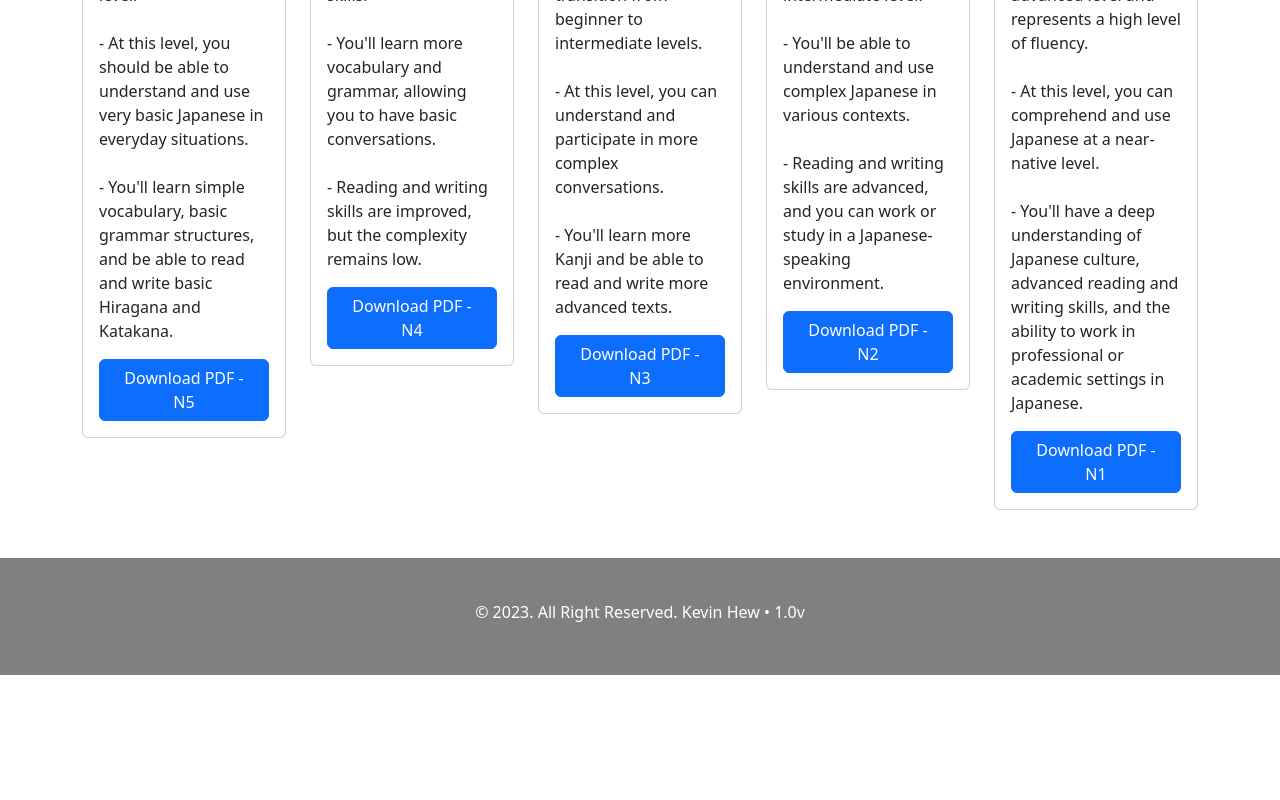
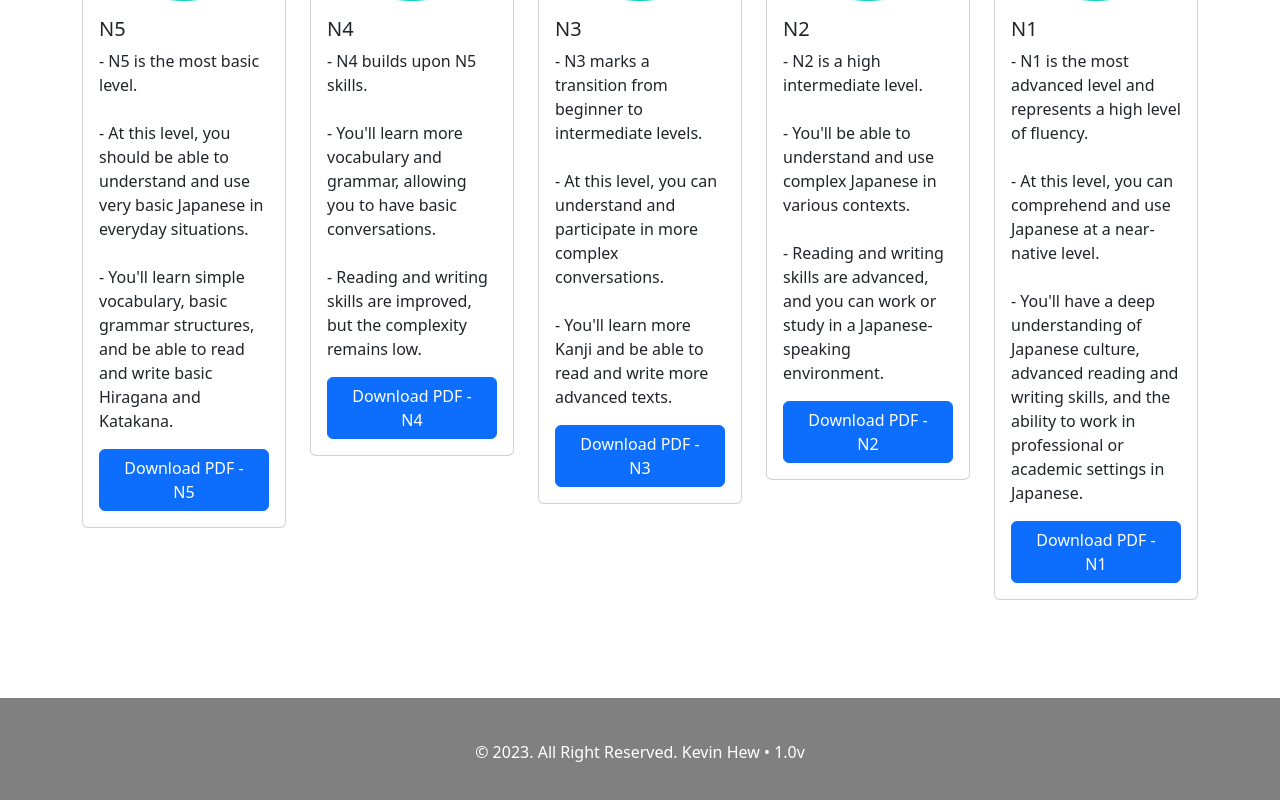
Before and after one commit to imkevinisme/Language-Square, a React (Create React App) app: page /learn in a window 1280 px wide. Shown: the part 396-1196 px from the top of the page. Before the commit the page ends 1071 px from the top, so only its background shows below. Built offline with nearby package versions, Linux system fonts and the light colour scheme; no server answers.

Commit message:
footer done

```diff
--- /dev/null
+++ b/src/components/CharactersComponent/Characters.css
@@ -0,0 +1,4 @@
+#characters {
+  position: relative;
+  min-height: 90vh;
+}
--- a/src/components/CharactersComponent/Charaters.js
+++ b/src/components/CharactersComponent/Characters.js
@@ -1,10 +1,11 @@
 import { Container, Tab, Tabs } from "react-bootstrap";
 import { Hiragana } from "../HiraganaComponent/hiragana";
 import { Katakana } from "../kataganaComponent/katakana";
+import "./Characters.css";
 
 export function Characters() {
   return (
-    <Container>
+    <Container id="characters">
       <Tabs
         defaultActiveKey="hiragana"
         id="uncontrolled-tab-example"
--- a/src/components/Footer/Footer.css
+++ b/src/components/Footer/Footer.css
@@ -1,3 +1,10 @@
+#footer {
+  position: absolute;
+  bottom: 0;
+  width: 100%;
+  height: 2.5rem;
+}
+
 #footer-box {
   display: flex;
   align-items: center;
--- a/src/components/Footer/Footer.js
+++ b/src/components/Footer/Footer.js
@@ -2,8 +2,10 @@ import "./Footer.css";
 
 export function Footer() {
   return (
-    <footer id="footer-box">
-      <h6>© 2023. All Right Reserved. Kevin Hew • 1.0v</h6>
-    </footer>
+    <div id="footer">
+      <footer id="footer-box">
+        <h6>© 2023. All Right Reserved. Kevin Hew • 1.0v</h6>
+      </footer>
+    </div>
   );
 }
--- a/src/components/LearnComponent/Learn.css
+++ b/src/components/LearnComponent/Learn.css
@@ -1,4 +1,9 @@
-/* .row {
-  padding-top: 39%;
-  padding-bottom: 39%;
-} */
+#learn {
+  position: relative;
+  min-height: 90vh;
+}
+
+.row {
+  padding-top: 90px;
+  padding-bottom: 90px;
+}
--- a/src/components/LearnComponent/Learn.js
+++ b/src/components/LearnComponent/Learn.js
@@ -11,7 +11,7 @@ import learnN5 from "../../assets/learn/n5.pdf";
 
 export function Learn() {
   return (
-    <div className="d-flex justify-content-around container py-lg-5">
+    <div id="learn" className="d-flex justify-content-around container py-lg-5">
       <div className="row">
         <div className="col-lg ">
           <Card>
--- a/src/components/TranslateComponent/translate.css
+++ b/src/components/TranslateComponent/translate.css
@@ -1,6 +1,7 @@
 #translate {
-  padding-top: 20px;
-  padding-bottom: 20px;
+  padding-top: 100px;
+  position: relative;
+  min-height: 90vh;
 }
 
 #translate-input {
--- a/src/components/TranslateComponent/translate.js
+++ b/src/components/TranslateComponent/translate.js
@@ -1,7 +1,7 @@
 import "./translate.css";
 
 import { useState } from "react";
-import { Container, Form, Button, InputGroup } from "react-bootstrap";
+import { Container, Form, Button } from "react-bootstrap";
 
 import translate from "translate";
 translate.engine = "google";
@@ -18,15 +18,12 @@ export function Translate() {
     selectedLanguage_to
   ) => {
     setLanguage_from(selectedLanguage_from);
-    console.log(selectedLanguage_from);
     setLanguage_to(selectedLanguage_to);
-    console.log(selectedLanguage_to);
   };
 
   async function handleTranslate(e) {
     e.preventDefault();
     try {
-      console.log(value);
       const translatedText = await translate(value, {
         from: language_from,
         to: language_to,
--- a/src/components/pages/character-page.js
+++ b/src/components/pages/character-page.js
@@ -2,7 +2,7 @@ import "bootstrap/dist/css/bootstrap.css";
 
 import { NavBar } from "../NavBar/NavBar";
 import { Footer } from "../Footer/Footer";
-import { Characters } from "../CharactersComponent/Charaters";
+import { Characters } from "../CharactersComponent/Characters";
 
 let CharactersPage = () => {
   return (
```
